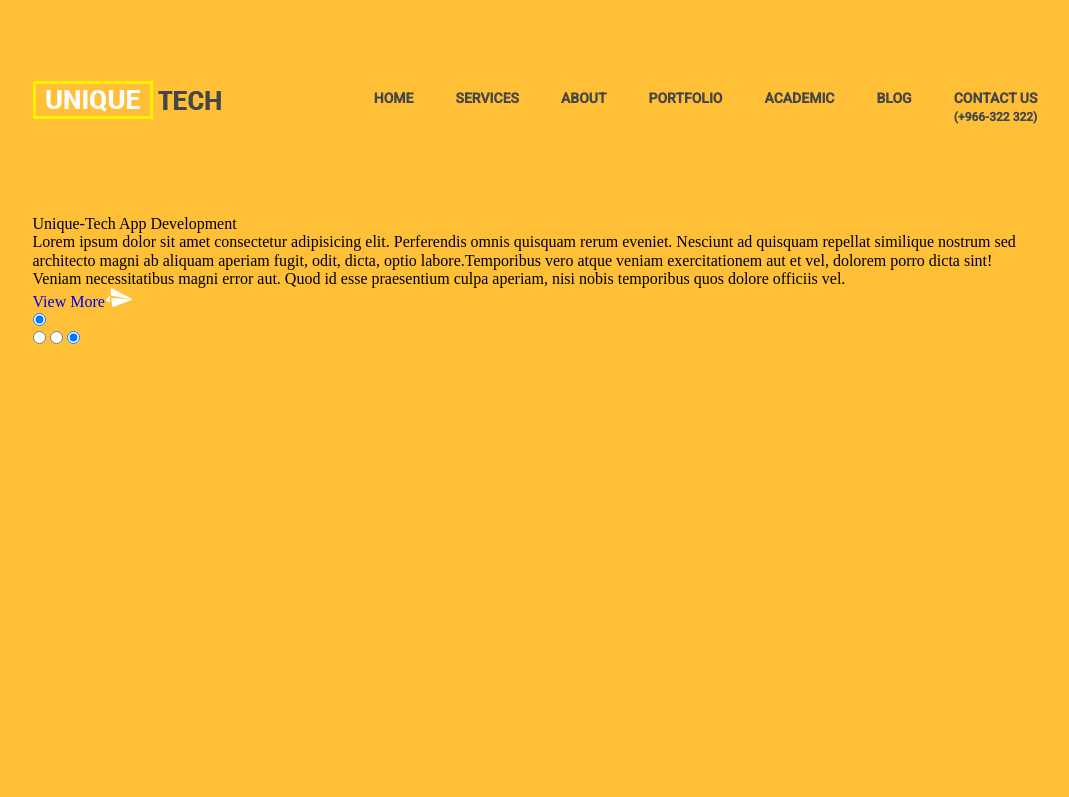
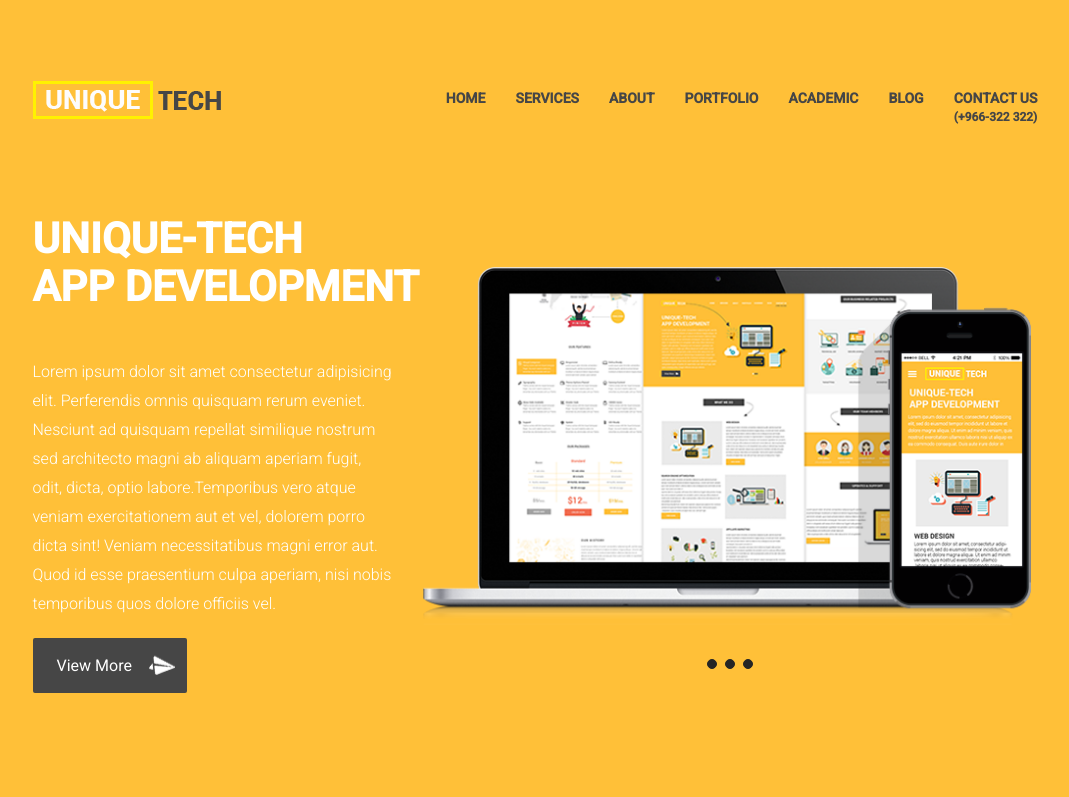
Before and after one commit to prodigyshow/unique, a website: page assets/index.html in a window 1280 px wide. Shown: the top 797 px of the page, without its empty margins (105-1174 px from the left). Drawn offline with Linux system fonts and the light colour scheme.

Commit message:
finish header style

```diff
--- a/assets/index.html
+++ b/assets/index.html
@@ -48,44 +48,46 @@
             <div class="header__content">
 
                 <div class="header__content-info">
-                    <div class="header__content-title">Unique-Tech App Development</div>
+                    <div class="header__content-title">Unique-Tech <br>App Development</div>
                     <div class="header__content-text">Lorem ipsum dolor sit amet consectetur adipisicing elit.
                         Perferendis omnis quisquam rerum eveniet. Nesciunt ad quisquam repellat similique nostrum
                          sed architecto magni ab aliquam aperiam fugit, odit, dicta, optio labore.Temporibus vero
                          atque veniam exercitationem aut et vel, dolorem porro dicta sint! Veniam necessitatibus magni error aut.
                          Quod id esse praesentium culpa aperiam, nisi nobis temporibus quos dolore officiis vel.
                     </div>
-                    <a class="header__content-btn" href="#">View More<img src="/img/Send-btn.png" alt="Send"></a>
+                    <a class="header__content-btn" href="#">View More
+                        <span>
+                            <img class="header__content-btn_img" src="/img/Send-btn.png" alt="Send">
+                        </span>
+                    </a>
                 </div>
 
-                <div class="header__sliders">
-                    <input checked type="radio" name="respond" id="desktop">
-                        <div class="header__sliders-content">
-                            <input checked type="radio" name="slider" id="switch-1">
-                            <input checked type="radio" name="slider" id="switch-2">
-                            <input checked type="radio" name="slider" id="switch-3">
+                <div class="header__slidershow">
 
-                            <div class="header__slider">
-                                <div class="header__slider-overflow">
-                                    <div class="header__slider-item"></div>
-                                    <div class="header__slider-item"></div>
-                                    <div class="header__slider-item"></div>
-                                </div>
-                            </div>
+                    <div class="header__sliders">
+                        <input type="radio" name="r" id="r1" checked>
+                        <input type="radio" name="r" id="r2">
+                        <input type="radio" name="r" id="r3">
+                        <div class="header__slider s1">
+                            <img src="/img/mackbook.png" alt="img">
+                        </div>
 
-                            <div id="header__slider-controls">
-                                <label for="switch-1"></label>
-                                <label for="switch-2"></label>
-                                <label for="switch-3"></label>
-                            </div>
+                        <div class="header__slider">
+                            <img src="/img/mackbook.png" alt="img">
+                        </div>
 
-                            <div id="header__slider-active">
-                                <label for="switch-1"></label>
-                                <label for="switch-2"></label>
-                                <label for="switch-3"></label>
-                            </div>
+                        <div class="header__slider">
+                            <img src="/img/mackbook.png" alt="img">
+                        </div>
 
-                        </div>
+                    </div>
+
+                    <div class="header__slidershow-nav">
+                        <label class="header__slidershow-bar" for="r1" ></label>
+                        <label class="header__slidershow-bar" for="r2" ></label>
+                        <label class="header__slidershow-bar" for="r3" ></label>
+                    </div>
+
                 </div>
 
             </div>
--- a/assets/scss/style.scss
+++ b/assets/scss/style.scss
@@ -25,6 +25,8 @@ ul {
 .header {
     background-color: $bg-color;
     height: 100vh;
+
+    //navigation
     &__top {
         display: flex;
         justify-content: space-between;
@@ -38,7 +40,7 @@ ul {
             color: $text;
         }
         li {
-            padding-left: 42px;
+            padding-left: 30px;
             &:first-child {
                 padding-left: 0px;
             }
@@ -62,4 +64,104 @@ ul {
             }
         }
     }
+
+    //info
+    &__content {
+
+        display: flex;
+        justify-content: space-between;
+        a {
+            color: #fff;
+        }
+        &-info {
+            max-width: 390px;
+            font-family: 'Roboto', sans-serif;
+            color: #fff;
+        }
+        &-title {
+            font-weight: 700;
+            font-size: 42px;
+            text-transform: uppercase;
+            padding-bottom: 46px;
+        }
+        &-text {
+            font-weight: 300;
+            font-size: 16px;
+            line-height: 29px;
+            padding-right: 30px;
+            padding-bottom: 34px;
+        }
+        &-btn {
+            font-weight: 400;
+            font-size: 16px;
+            padding: 18px 12px 18px 24px;
+            background-color: $text;
+            border-radius: 2px;
+            &_img {
+                transform: translateY(20%);
+            }
+            span {
+                padding-left: 12px;
+                text-align: center;
+            }
+        }
+    }
+
+    // sliders
+    &__slidershow {
+        padding-top: 52px;
+        width: 700px;
+        height: 460px;
+        overflow: hidden;
+        &-nav{
+            position: relative;
+            bottom: 20px;
+            display: flex;
+            justify-content: center;
+        }
+        &-bar {
+            width: 10px;
+            height: 10px;
+            border: 1px solid $title;
+            border-radius: 100%;
+            margin: 4px;
+            cursor: pointer;
+            transition: .4s;
+            background: $title;
+            &:hover {
+                background: #fff;
+                border-color: #fff;
+            }
+        }
+    }
+
+    &__sliders {
+        width: 500%;
+        height: 100%;
+        display: flex;
+        img {
+            width: 99%;
+        }
+    }
+
+    &__slider {
+        width: 20%;
+        transition: .9s;
+    }
+
 }
+
+input[name = "r"] {
+    position: absolute;
+    visibility: hidden;
+}
+
+#r1:checked ~ .s1 {
+    margin-left: 0;
+}
+#r2:checked ~ .s1 {
+    margin-left: -20%;
+}
+#r3:checked ~ .s1 {
+    margin-left: -40%;
+}
```
Also changed, not shown: assets/css/style.min.css, assets/img/mackbook.png (added).
